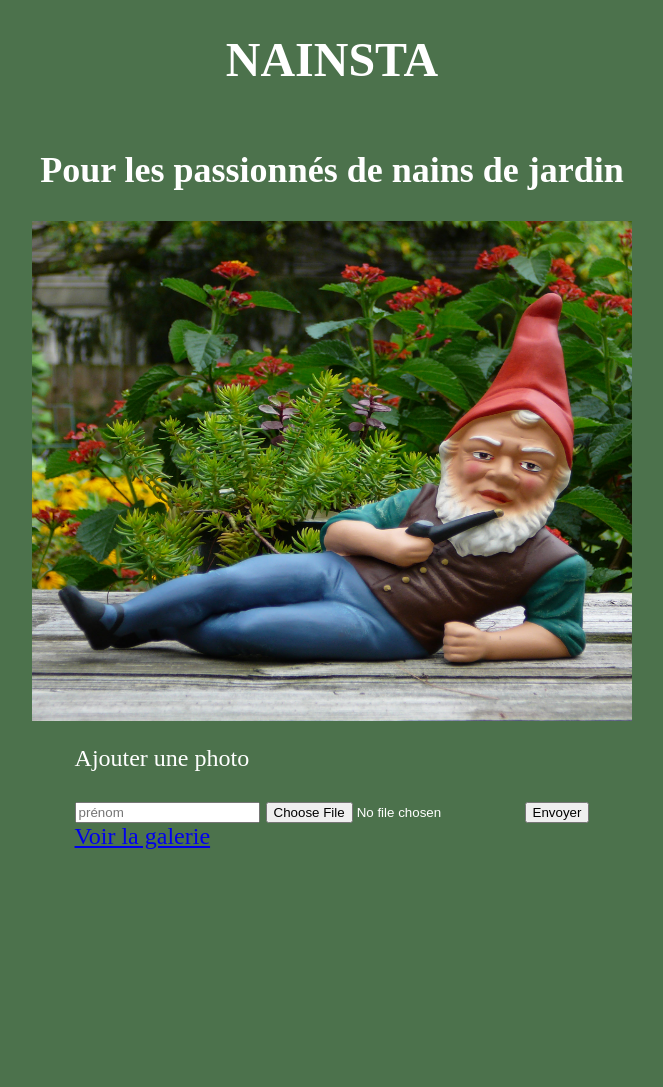
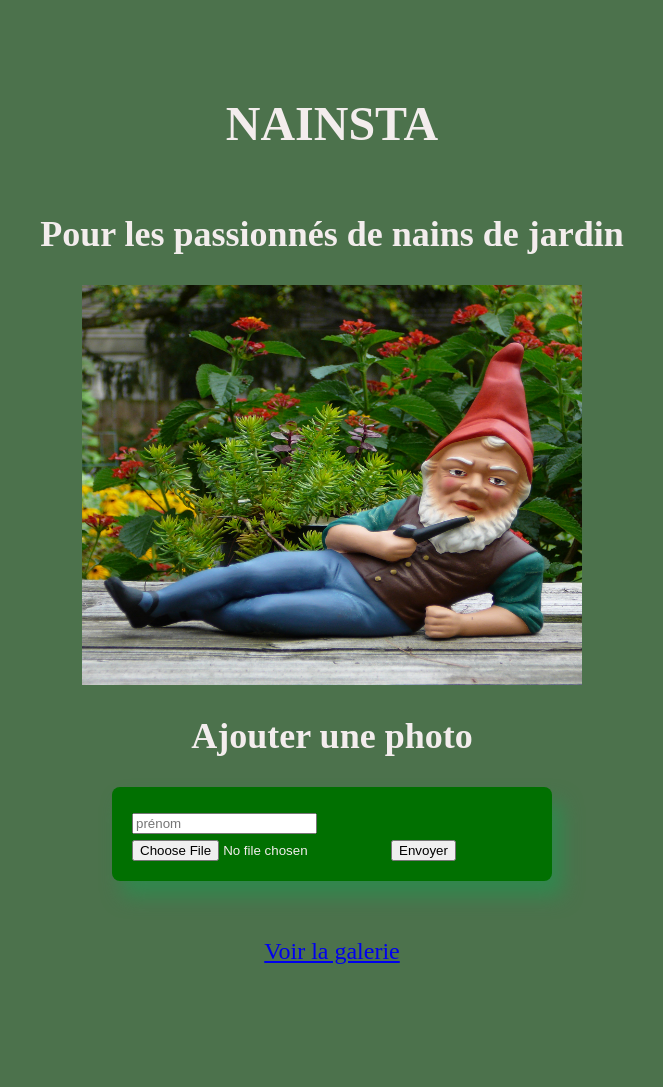
Before and after one commit to Berangere71/MINIINSTA, a PHP site: page / in a window 1280 px wide. Shown: the whole page, without its empty margins (308-971 px from the left). Before the commit the page ends 849 px from the top, so only its background shows below. Run offline with PHP 8.4, Linux system fonts and the light colour scheme.

Commit message:
https://github.com/Berangere71/MINIINSTA.git

```diff
--- a/index.css
+++ b/index.css
@@ -3,20 +3,32 @@ body {
     background-color : rgb(76, 114, 76);
     font-size: x-large;
     font-family: serif;
-    color : white;
+    color : rgb(243, 237, 237);
     display: flex;
     align-items: center;
     justify-content: center;
     flex-direction : column;
-    margin:0%;
+    margin:5%;
     padding:0%;
 }
-.clic{
-    background-color: chocolate;
-    box-shadow: 10px 15px 20px rgb(187, 99, 18);
+form {
+
+    background-color: #017001; /* Couleur de fond du formulaire */
+    padding: 20px; /* Espacement intérieur */
+    border-radius: 8px; /* Coins arrondis */
+    max-width: 400px; /* Largeur maximale du formulaire */
+    margin: auto; /* Centre le formulaire horizontalement */
+    box-shadow: 10px 15px 20px rgb(49, 136, 78);
 }
 
 .nainaccueil{
-    height : 500px;
-    width: 600px;
+    height : 400px;
+    width: 500px;
 }
+footer {
+
+    padding:5%;
+
+
+
+}
--- a/index.php
+++ b/index.php
@@ -1,11 +1,15 @@
 
 <?php
-if ($_SERVER['REQUEST_METHOD'] == 'POST') {
-    if (isset($_FILES['photo']) && $_FILES['photo']['error'] == 0) {
-        $uploads_dir = 'uploads'; // Dossier où vous souhaitez enregistrer les photos
-        $uploads = $_FILES['photo']['tmp_name'];
+
+
+if ($_SERVER['REQUEST_METHOD'] === 'POST') {
+
+    // Gérer le téléchargement de la photo
+    if (isset($_FILES['photo']) && $_FILES['photo']['error'] === UPLOAD_ERR_OK) {
+        $uploads_dir = 'uploads';
+        $tmp_name = $_FILES['photo']['tmp_name'];
         $name = basename($_FILES['photo']['name']);
-        move_uploaded_file($uploads, "$uploads_dir/$name");
+        move_uploaded_file($tmp_name, "$uploads_dir/$name");
     }
 }
 ?>
@@ -18,24 +22,30 @@ if ($_SERVER['REQUEST_METHOD'] == 'POST') {
     <title>Accueil</title>
     <link rel="stylesheet" href="index.css" />
 </head>
+
 <body>
     <h1>NAINSTA</h1>
     <h2>Pour les passionnés de nains de jardin</h2>
     <img src="nainaccueil.png" class="nainaccueil" alt="javier">
 
 
-        <clic>
-            <p>Ajouter une photo</p>
+
+            <h2>Ajouter une photo</h2>
+
             <form action="index.php" method="post" enctype="multipart/form-data">
                 <input type="text" name="prenom" placeholder="prénom" required>
                 <input type="file" name="photo" accept="image/*" required>
                 <input type="submit" value="Envoyer">
+
             </form>
+
+            <footer>
             <a href="galeriephotos.php">Voir la galerie</a>
-</clic>
+</footer>
 
 
-        </div>
+
+
 
 </body>
 </html>
```
Also changed, not shown: galeriephotos.css (+42 -9 lines), galeriephotos.php (+23 -16 lines), uploads/34195.png (added), uploads/Nain-jardin-pelle-resine-Andre-blanc.jpg (added), uploads/images.jpeg (added), uploads/pngtree-garden-gnome-color-png-illustration-png-image_14612926.png (deleted).
